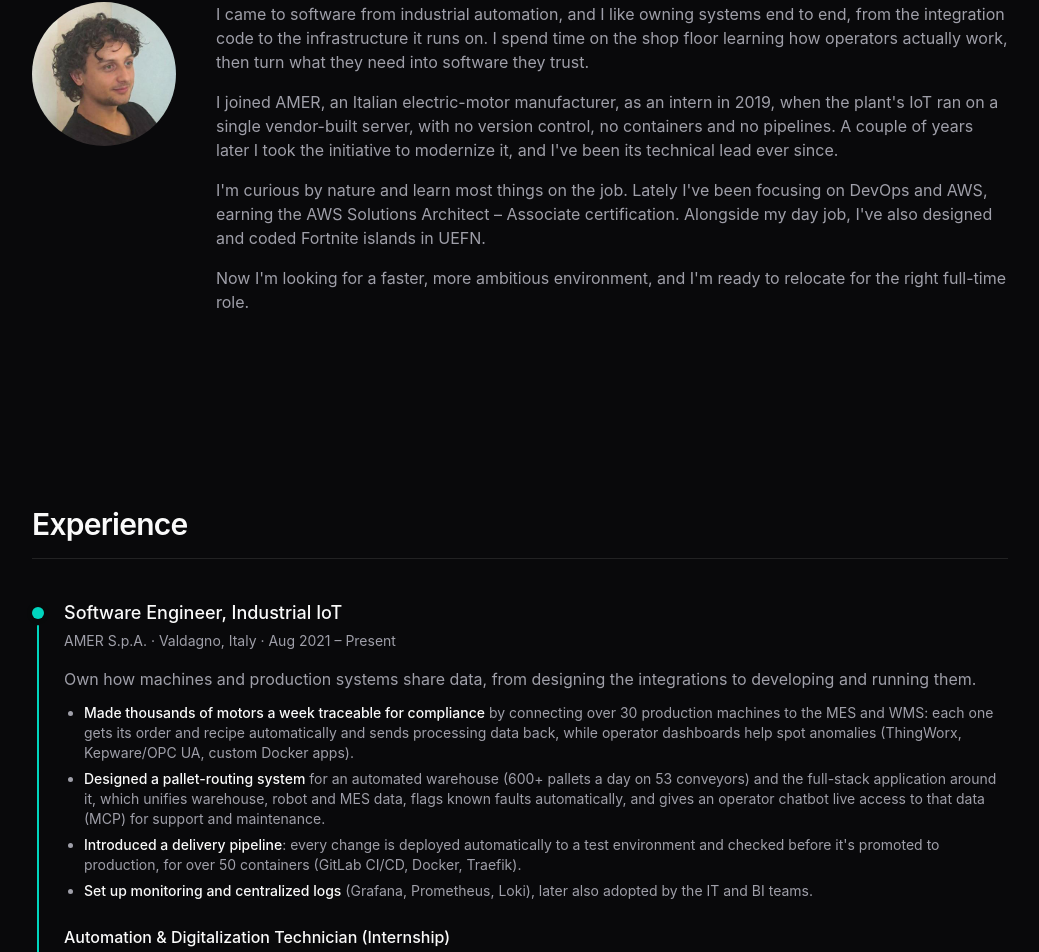
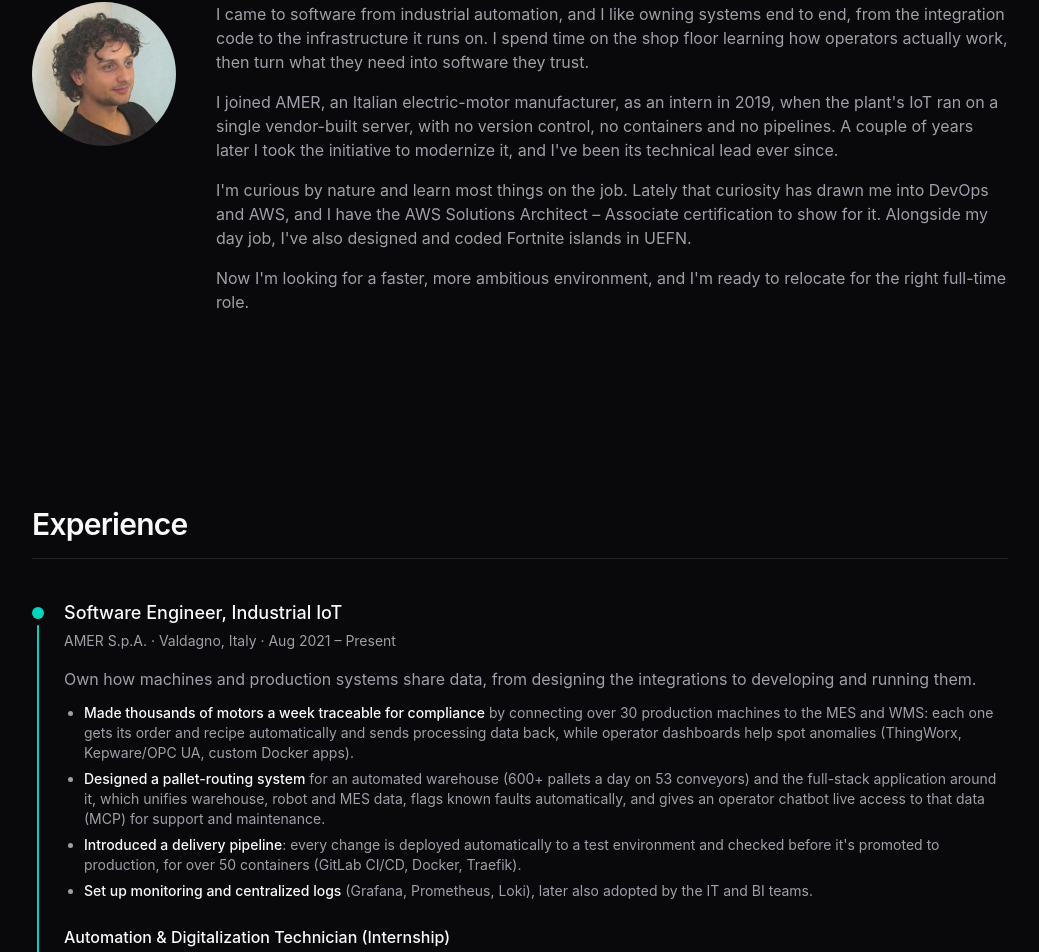
Before and after one commit to dzerk11/portfolio, a Vue app: page / in a window 1280 px wide. Shown: the part 987-1939 px from the top of the page, without its empty margins (120-1159 px from the left). Built offline with nearby package versions, Linux system fonts and the light colour scheme.

Commit message:
fix: rewrite AWS certification sentence in About

```diff
--- a/src/components/sections/AboutSection.vue
+++ b/src/components/sections/AboutSection.vue
@@ -33,10 +33,11 @@ import { asset } from '@/lib/utils'
             technical lead ever since.
           </p>
           <p>
-            I'm curious by nature and learn most things on the job. Lately I've
-            been focusing on DevOps and AWS, earning the AWS Solutions
-            Architect – Associate certification. Alongside my day job, I've
-            also designed and coded Fortnite islands in UEFN.
+            I'm curious by nature and learn most things on the job. Lately that
+            curiosity has drawn me into DevOps and AWS, and I have the AWS
+            Solutions Architect – Associate certification to show for it.
+            Alongside my day job, I've also designed and coded Fortnite islands
+            in UEFN.
           </p>
           <p>
             Now I'm looking for a faster, more ambitious environment, and I'm
```
